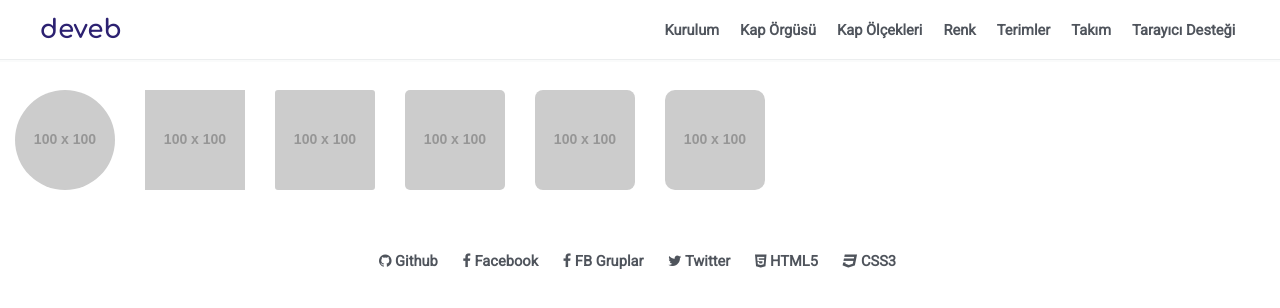
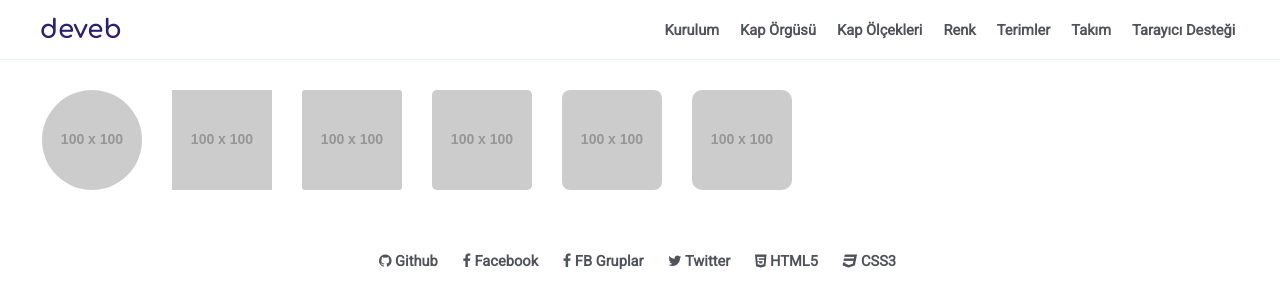
Before and after one commit to data-deveb/data-deveb.github.io, a Jekyll site: the page built from belgeler/resim-orgusu.html, in a window 1280 px wide. Shown: the top 308 px of the page. Built offline with Jekyll 4.4.1, drawn with Linux system fonts in a browser that asks for light colours.

Commit message:
Güncelleme

```diff
--- a/_layouts/default.html
+++ b/_layouts/default.html
@@ -7,11 +7,13 @@
   <div data-gnl="24" class="header">
   {% include header.html %}
   </div>
-  <div data-gnl="18">
-  {{ content }}
-  </div>
-  <div data-gnl="6">
-  {% include icerik.html %}
+  <div data-gnl="23">
+    <div data-gnl="18">
+    {{ content }}
+    </div>
+    <div data-gnl="6">
+    {% include icerik.html %}
+    </div>
   </div>
   <div data-gnl="24">
   {% include foot.html %}
```
